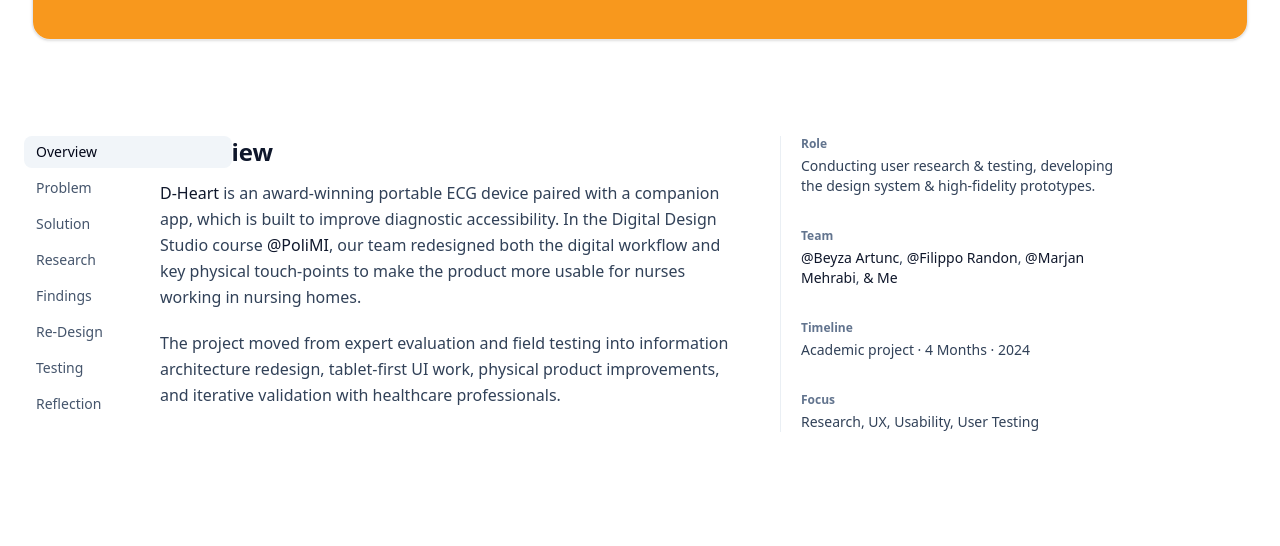
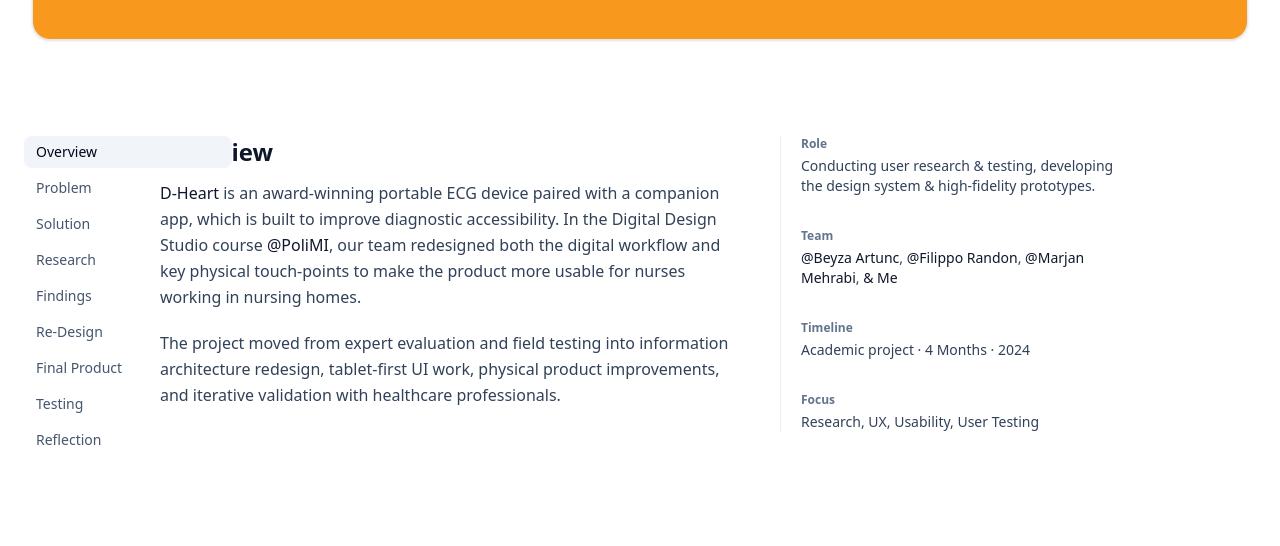
Before and after one commit to shkyb/shkyb.github.io, a React (Vite) app: page /projects/d-heart in a window 1280 px wide. Shown: the part 960-1506 px from the top of the page. Built offline with nearby package versions, Linux system fonts and the light colour scheme.

Commit message:
d-heart case modification

```diff
--- a/src/case-studies/d-heart/index.jsx
+++ b/src/case-studies/d-heart/index.jsx
@@ -730,10 +730,10 @@ show
                     // range: "Checkpoint 1"
                   },
                   {
-                    title: "Mockup Testing",
-                    body: "Assessed first impressions, visual appeal, and clarity of the new UI mockups.",
+                    title: "High-Fidelity Prototype Testing",
+                    body: "Validated the high-fidelity digital interface and physical Arduino prototype.",
                     tone: "success",
-                    tags: ["Crazy 8s Method", "5 Second Test"],
+                    tags: ["6 Expert Users"],
                   },
 
                 ]}
@@ -832,56 +832,7 @@ show
             </Carousel>
           </div>
 
-          {/* <div>
-            <CaseSeparator label="Wireframe testing" />
-            <SectionHeading
-              title=" We conducted low-fidelity wireframe testing with five users to identify usability issues early and validate core flows before moving into high-fidelity design."
-              subtitle="The main challenges identified were:"
-              // align="center"
-              className="mb-10 mx-auto "
-            />
-            <div className=" grid grid-cols-1 gap-6 md:grid-cols-2 xl:grid-cols-3">
-              {[
-                {
-                  src: placeholder,
-                  tag: "Task 01 ",
-                  title: "Bluetooth Connection",
-                  description:
-                    "Users lacked clear visual feedback during Bluetooth pairing, making it unclear whether the device was successfully connected.",
-                },
-                {
-                  src: placeholder,
-                  tag: "Task 02 ",
-                  title: "ECG Procedure",
-                  description:
-                    "Navigation, instructions, and layout created friction—breaking the workflow and making the ECG process confusing to follow.",
-                },
-                {
-                  src: placeholder,
-                  tag: "Task 03 ",
-                  title: "Report Access",
-                  description:
-                    "Users struggled to find past results and interpret data due to poor search, low visibility, and unclear presentation.",
-                },
-              ].map((item) => (
-                <Card key={item.title} className="gap-4 overflow-hidden pt-0 shadow-none">
-                  <CardContent className="px-0 pt-0">
-                    <img
-                      src={item.src}
-                      alt={item.title}
-                      className="aspect-2/3 w-full object-cover"
-                      loading="eager"
-                    />
-                  </CardContent>
-                  <CardContent className="pt-0">
-                    <Badge variant="secondary" className="mb-4">{item.tag}</Badge>
-                    <CardTitle>{item.title}</CardTitle>
-                    <CardDescription className="mt-2">{item.description}</CardDescription>
-                  </CardContent>
-                </Card>
-              ))}
-            </div>
-          </div> */}
+
 
 
           <CaseSeparator label="Design Decisions" />
@@ -976,6 +927,57 @@ show
 
           </div>
 
+          <div>
+            <CaseSeparator label="Wireframe testing" />
+            <SectionHeading
+              title=" We conducted low-fidelity wireframe testing with five users to identify usability issues early and validate core flows before moving into high-fidelity design."
+              subtitle="The main challenges identified were:"
+              // align="center"
+              className="mb-10 mx-auto "
+            />
+            <div className=" grid grid-cols-1 gap-6 md:grid-cols-2 xl:grid-cols-3">
+              {[
+                {
+                  src: placeholder,
+                  tag: "Task 01 ",
+                  title: "Bluetooth Connection",
+                  description:
+                    "Users lacked clear visual feedback during Bluetooth pairing, making it unclear whether the device was successfully connected.",
+                },
+                {
+                  src: placeholder,
+                  tag: "Task 02 ",
+                  title: "ECG Procedure",
+                  description:
+                    "Navigation, instructions, and layout created friction—breaking the workflow and making the ECG process confusing to follow.",
+                },
+                {
+                  src: placeholder,
+                  tag: "Task 03 ",
+                  title: "Report Access",
+                  description:
+                    "Users struggled to find past results and interpret data due to poor search, low visibility, and unclear presentation.",
+                },
+              ].map((item) => (
+                <Card key={item.title} className="gap-4 overflow-hidden pt-0 shadow-none">
+                  <CardContent className="px-0 pt-0">
+                    <img
+                      src={item.src}
+                      alt={item.title}
+                      className="aspect-2/3 w-full object-cover"
+                      loading="eager"
+                    />
+                  </CardContent>
+                  <CardContent className="pt-0">
+                    <Badge variant="secondary" className="mb-4">{item.tag}</Badge>
+                    <CardTitle>{item.title}</CardTitle>
+                    <CardDescription className="mt-2">{item.description}</CardDescription>
+                  </CardContent>
+                </Card>
+              ))}
+            </div>
+          </div>
+
 
         </>
       ),
@@ -1047,13 +1049,13 @@ show
 
 
     {
-      // id: "final",
-      // label: "Final Product",
+      // id: "designsystem",
+      // label: "Design System",
       bgClass: "bg-background",
       size: "fill",
       render: () => (
         <>
-          <CaseSeparator label="Design System"/>
+          <CaseSeparator label="Design System" />
 
           <SectionHeading
             title="A unified system for faster, clearer, and more reliable care."
@@ -1062,8 +1064,34 @@ show
           />
 
           <Figure
-            src= {cover}
-            caption= "design system"
+            src={cover}
+            caption="design system"
+
+          />
+
+        </>
+      )
+
+    },
+
+    {
+      id: "final",
+      label: "Final Product",
+      bgClass: "bg-background",
+      size: "fill",
+      render: () => (
+        <>
+          <CaseSeparator label="Final Product" />
+
+          <SectionHeading
+            title="A unified system for faster, clearer, and more reliable care."
+            subtitle="We developed a design system to ensure consistency, clarity, and scalability across the D-Heart ecosystem—supporting both clinical usability and efficient future development."
+            className="mb-10"
+          />
+
+          <Figure
+            src={cover}
+            caption="design system"
 
           />
 
```
